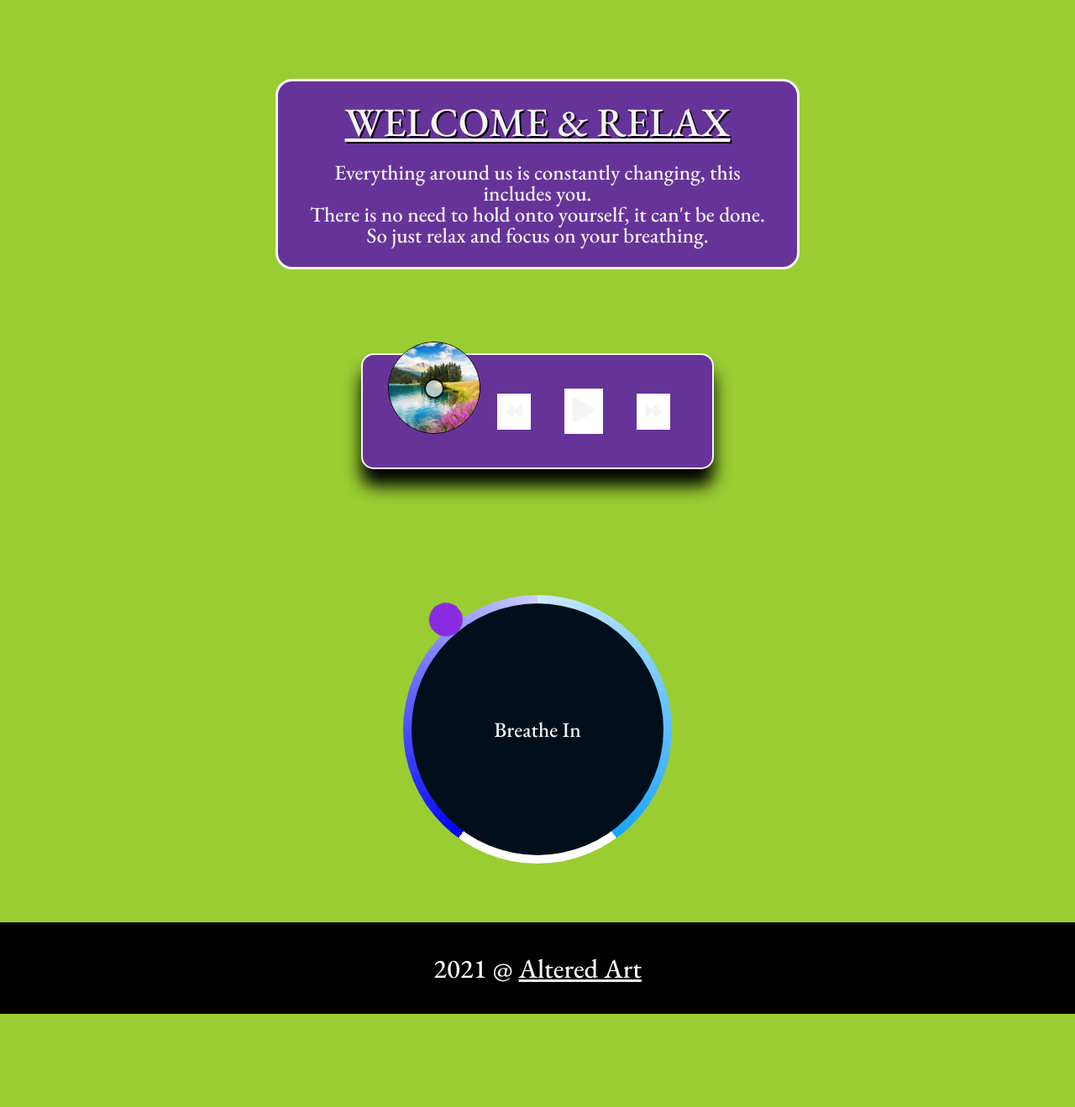
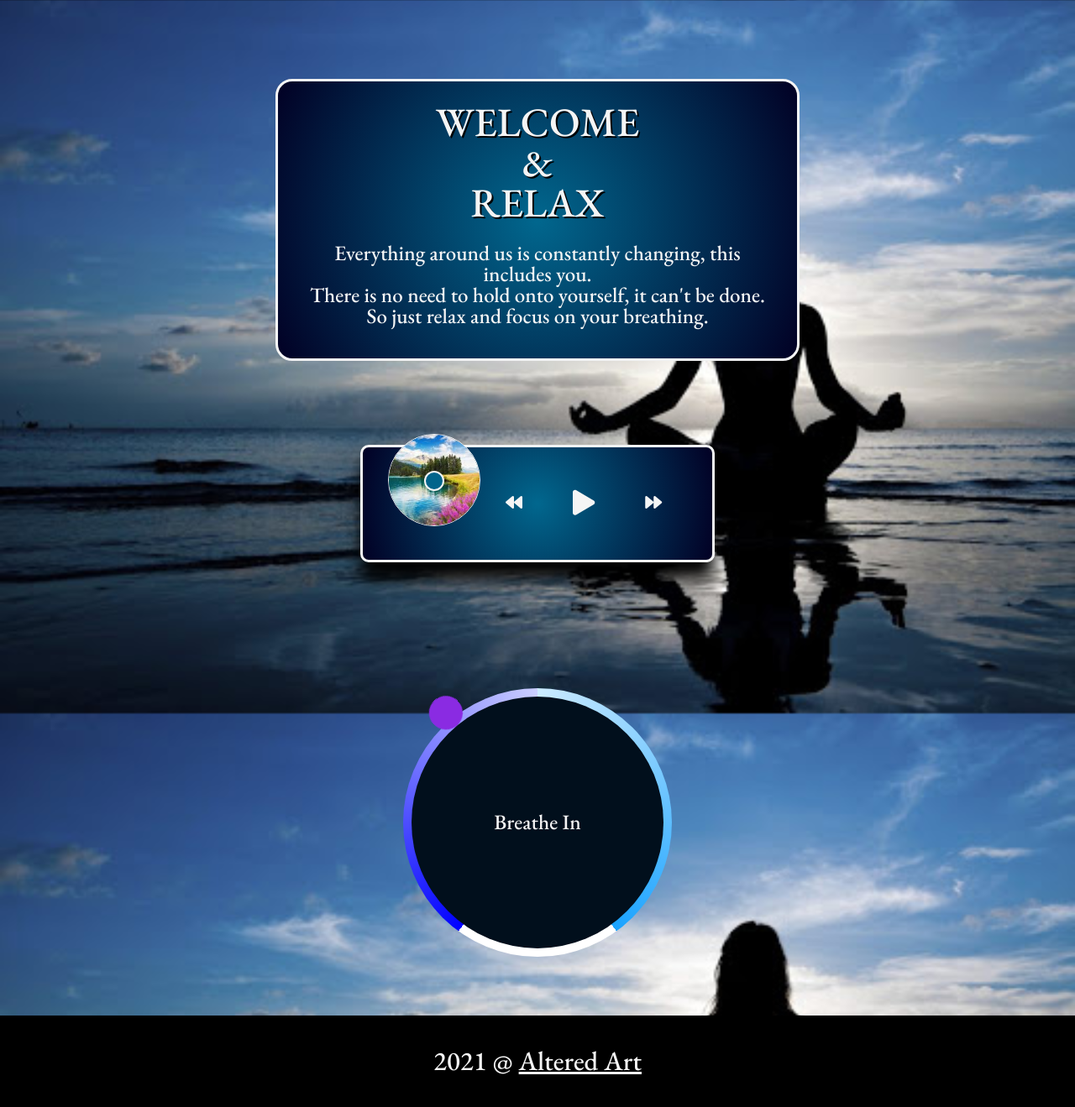
Before and after one commit to AlteredArt/Breathe, a PHP site: page / in a window 1280 px wide. Shown: the whole page at 84% size. Before the commit the page ends 1208 px from the top, so only its background shows below. Run offline with PHP 8.4, Linux system fonts and the light colour scheme; some libraries are stand-ins or nearby versions.

Commit message:
music done

```diff
--- a/public/index.html
+++ b/public/index.html
@@ -15,10 +15,10 @@
   <title>Meditation App</title>
 </head>
 
-<body>
+<body style="background-image: url('images/main.jpg');">
   <section>
     <div class="header">
-      <h1> Welcome & Relax</h1>
+      <h1> Welcome<br> & <br>Relax</h1>
       <p>Everything around us is constantly changing, this includes you.<br />There is no need to hold onto yourself, it
         can't be done.<br />So just relax and focus on your breathing.</p>
     </div>
--- a/public/styles/music.css
+++ b/public/styles/music.css
@@ -1,10 +1,13 @@
 @import url('https://fonts.googleapis.com/css2?family=EB+Garamond:wght@500&display=swap');
-
+/*--------------------------------
+  Music Container
+ ------------------------------ */
 
 .music-container {
-  background-color: rebeccapurple;
-  border: 2px solid whitesmoke;
-  border-radius: 15px;
+  background: rgb(0,212,255);
+  background: radial-gradient(circle, rgba(0,212,255,1) -100%, rgba(1,100,139,1) 3%, rgba(2,0,36,1) 100%);
+  border: 3px solid whitesmoke;
+  border-radius: 10px;
   box-shadow: 0 20px 20px 0 black;
   display: flex;
   padding: 40px 30px;
@@ -19,11 +22,13 @@
 }
 
 .img-container::after {
-  border: 2px solid black;
+  border: 2px solid whitesmoke;
   content: '';
-  background-color: #fff;
+  /* background-color: #fff; */
+  background: rgba(1,100,139,1);
+  /* background: radial-gradient(circle, rgba(0,212,255,1) -100%, rgba(1,100,139,1) 3%, rgba(2,0,36,1) 100%); */
   border-radius: 50%;
-  opacity: 70%;
+  /* opacity: 70%; */
   position: absolute;
   bottom: 100%;
   left: 50%;
@@ -33,7 +38,7 @@
 }
 
 .img-container img {
-  border: 1px solid black;
+  border: 0.5px solid whitesmoke;
   border-radius: 50%;
   object-fit: cover;
   height: 110px;
@@ -66,8 +65,15 @@
   z-index: 1;
 }
 
+
+/*--------------------------------
+  Music Container
+ ------------------------------ */
+/*--------------------------------
+  Button
+ ------------------------------ */
 .action-btn {
-  background-color: #fff;
+  background: none;
   border: 0;
   color: #dfdbdf;
   font-size: 20px;
@@ -114,63 +139,16 @@
   cursor: pointer;
   margin: 10px 0;
   height: 4px;
-  width: 100%;
+  width: 83%;
 }
 
 .progress {
-  background-color: #fe8daa;
+  background-color: yellowgreen;
   border-radius: 5px;
   height: 100%;
   width: 0%;
   transition: width 0.1s linear;
 }
-
-.navigation {
-  display: flex;
-  align-items: center;
-  justify-content: center;
-  z-index: 1;
-}
-
-.action-btn {
-  background-color: #fff;
-  border: 0;
-  color: #dfdbdf;
-  font-size: 20px;
-  cursor: pointer;
-  padding: 10px;
-  margin: 0 20px;;
-}
-
-.action-btn.action-btn-big {
-  color: #cdc2d0;
-  font-size: 30px;
-}
-
-.action-btn:focus {
-  outline: 0;
-}
-
-.music-info {
-  background-color: blueviolet;
-  border-radius: 15px 15px 0 0;
-  position: absolute;
-  top: 0;
-  left: 20px;
-  width: calc(100% - 40px);
-  padding: 10px 10px 100px;
-  opacity: 0%;
-  transform: translateY(0%);
-  transition: transform 0.3s ease-in, opacity 0.3s ease-in;
-  z-index: 0;
-
-}
-
-.music.play .music-info {
-  opacity: 1;
-  transform: translateY(-100%);
-}
-
-.music-info h4 {
-  margin: 0;
-}
+/*--------------------------------
+  Music Info END
+ ------------------------------ */
--- a/public/styles/style.css
+++ b/public/styles/style.css
@@ -63,28 +63,28 @@
  Body
 ------------------------------ */
 body {
-  background-color: yellowgreen;
-  /* background: lightblue url('/images/main.jpg') no-repeat center center/cover; */
-  /* color: #fff; */
-  /* min-height: 100vh; */
+  background-repeat: no-repeat;
+  background-size: cover;
+  background-attachment: fixed;
   font-family: 'EB Garamond', serif;
-  /* overflow: hidden; */
   display: flex;
   flex-direction: column;
   align-items: center;
   justify-content: space-between;
 }
 
-html, body {height: 100%;}
+/* html, body {height: 100%;} */
 /*--------------------------------
  Body End
 ------------------------------ */
 
 .header {
+  width: 100%;
   text-align: center;
   margin-top: 15%;
-  background-color: rebeccapurple;
-  padding: 4%;
+  background: rgb(0,212,255);
+  background: radial-gradient(circle, rgba(0,212,255,1) -100%, rgba(1,100,139,1) 3%, rgba(2,0,36,1) 100%);
+  padding: 4% 4% 6% 4%;
   border-radius: 20px;
   border: 3px solid whitesmoke;
 }
@@ -94,8 +94,8 @@
   padding-bottom: 1.5rem;
   font-size: 3rem;
   text-transform: uppercase;
-  text-decoration-style: double;
-  text-decoration: underline;
+  /* text-decoration-style: double; */
+  /* text-decoration: underline; */
   text-shadow: 2px 2px black;
   justify-content: center;
 }
```
Also changed, not shown: other parts of public/styles/music.css (+33 -20 lines).
